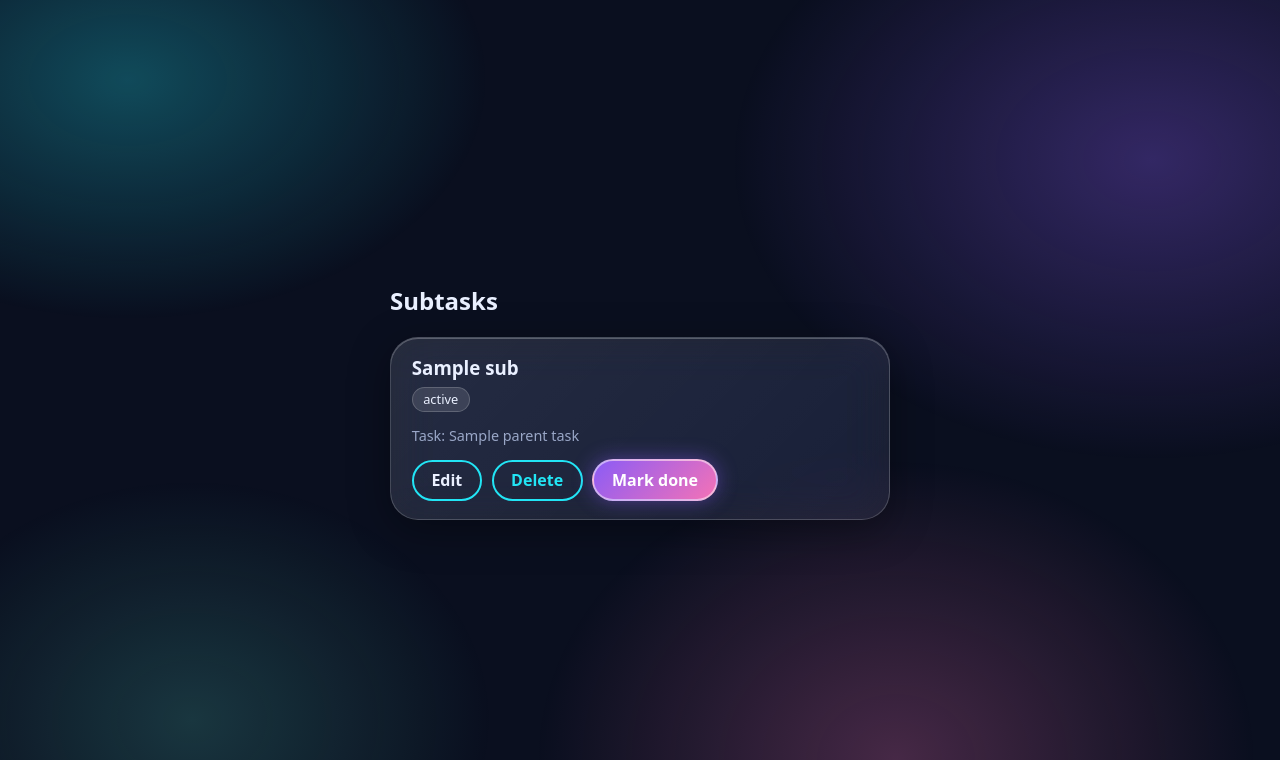
After one commit to zumarragasabine/hangarin, a Django app: template tasks/templates/tasks/subtask_list.html in a window 1280 px wide. The commit adds this page. Shown: the top 760 px of the page. Run offline with Django 3.2, Linux system fonts and the light colour scheme; the template is opened without the code that fills it: most values are stand-ins (such as "Sample title", 1, 10 or a date in 2020).

Commit message:
add subtasks and notes on sidebar

```diff
--- a/tasks/templates/tasks/base.html
+++ b/tasks/templates/tasks/base.html
@@ -200,6 +200,17 @@
     margin-right: auto !important;
   }
 
+  .card form > button.btn-outline[type=submit]:only-of-type {
+  color: var(--cyan);
+  background: transparent;
+  border: 2px solid var(--cyan);
+  box-shadow: none;
+  }
+  .card form > button.btn-outline[type=submit]:only-of-type:hover {
+    background: rgba(34,229,245,.15);
+    box-shadow: 0 0 16px rgba(34,229,245,.35);
+  }
+
 
 
   </style>
@@ -220,6 +231,8 @@
     <nav>
       <a href="{% url 'home' %}" class="{% if url == 'home' %}active{% endif %}">Home</a>
       <a href="{% url 'task_list' %}" class="{% if url == 'task_list' %}active{% endif %}">Tasks</a>
+      <a href="{% url 'subtask_list' %}" class="{% if url == 'subtask_list' %}active{% endif %}">Subtasks</a>
+      <a href="{% url 'note_list' %}" class="{% if url == 'note_list' %}active{% endif %}">Notes</a>
     </nav>
     <div class="user">
       <strong>{{ user.get_full_name|default:user.username }}</strong>
--- /dev/null
+++ b/tasks/templates/tasks/subtask_list.html
@@ -0,0 +1,25 @@
+{% extends "tasks/base.html" %}
+{% block content %}
+<h2>Subtasks</h2>
+{% for sub in subtasks %}
+  <div class="card">
+    <h3><a href="{% url 'task_detail' sub.parent_task.pk %}">{{ sub.title }}</a></h3>
+    <span class="badge">{{ sub.status }}</span>
+    <p class="muted">Task: {{ sub.parent_task.title }}</p>
+    <div style="display:flex; align-items:center; gap:.6rem; margin-top:.6rem;">
+      <a href="{% url 'subtask_update' sub.pk %}">Edit</a>
+      <form method="post" action="{% url 'subtask_delete' sub.pk %}" style="margin:0;"
+            onsubmit="return confirm('Delete this subtask?')">
+        {% csrf_token %}<button type="submit" class="btn-outline">Delete</button>
+      </form>
+      {% if sub.status != "Completed" %}
+      <form method="post" action="{% url 'subtask_complete' sub.pk %}" style="margin:0;">
+        {% csrf_token %}<button type="submit">Mark done</button>
+      </form>
+      {% endif %}
+    </div>
+  </div>
+{% empty %}
+  <p>No subtasks yet. Open a task and click + Add subtask.</p>
+{% endfor %}
+{% endblock %}
--- a/tasks/urls.py
+++ b/tasks/urls.py
@@ -21,4 +21,6 @@ urlpatterns = [
     path("note/<int:pk>/delete/", views.note_delete, name="note_delete"),
     path("manifest.json", views.manifest, name="manifest"),
     path("sw.js", views.service_worker, name="sw"),
+    path("subtasks/", views.subtask_list, name="subtask_list"),
+    path("notes/", views.note_list, name="note_list"),
 ]
```
Also changed, not shown: tasks/templates/tasks/note_list.html (added, +20 -0 lines), tasks/views.py (+11 -0 lines).
